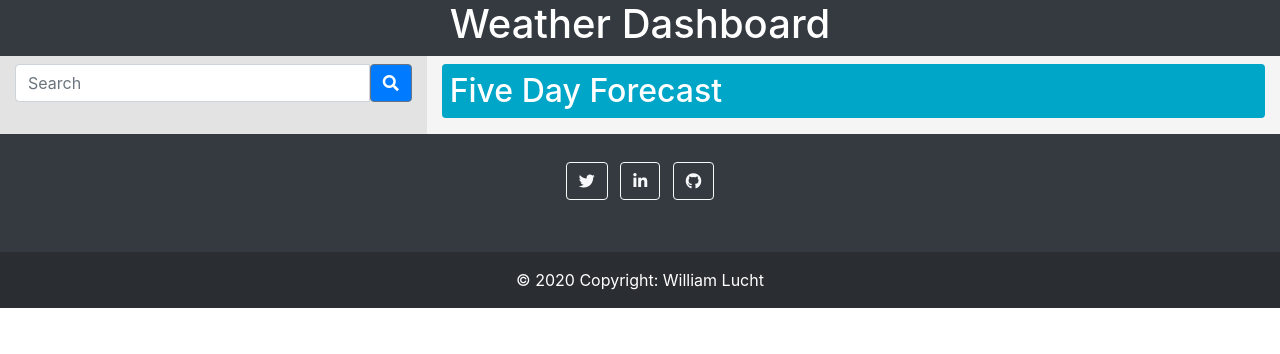
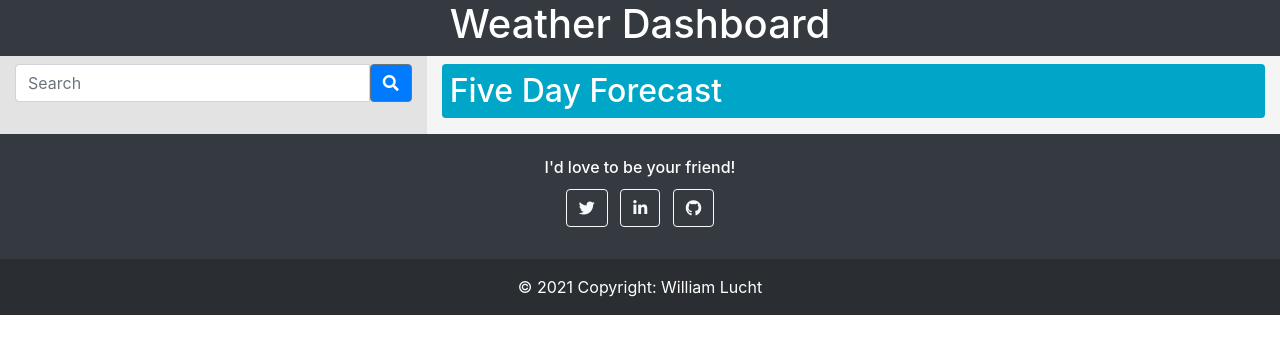
Before and after one commit to d606n6k/weather-dashboard, a plain HTML site: page index.html in a window 1280 px wide. Drawn offline with nearby package versions, Linux system fonts and the light colour scheme; no server answers.

Commit message:
small tweaks to html. Cleaned up code a bit

```diff
--- a/index.html
+++ b/index.html
@@ -11,7 +11,6 @@
     <script src="https://code.jquery.com/jquery-3.5.1.slim.min.js" integrity="sha384-DfXdz2htPH0lsSSs5nCTpuj/zy4C+OGpamoFVy38MVBnE+IbbVYUew+OrCXaRkfj" crossorigin="anonymous"></script>
     <script src="https://cdn.jsdelivr.net/npm/bootstrap@4.6.0/dist/js/bootstrap.bundle.min.js" integrity="sha384-Piv4xVNRyMGpqkS2by6br4gNJ7DXjqk09RmUpJ8jgGtD7zP9yug3goQfGII0yAns" crossorigin="anonymous"></script>
     <link rel="stylesheet" href="https://pro.fontawesome.com/releases/v5.10.0/css/all.css" integrity="sha384-AYmEC3Yw5cVb3ZcuHtOA93w35dYTsvhLPVnYs9eStHfGJvOvKxVfELGroGkvsg+p" crossorigin="anonymous"/>
-
 </head>
 <body>
     <header class="bg-dark">
@@ -48,19 +47,17 @@
     <footer class="bg-dark text-center text-white">
         <!-- Grid container -->
         <div class="container p-4 pb-0">
+            <h6>I'd love to be your friend!</h6>
           <!-- Section: Social media -->
-          <section class="mb-4">
-
+          <section class="mb-1">
             <!-- Twitter -->
             <a class="btn btn-outline-light btn-floating m-1" href="https://twitter.com/emericas1" role="button"
               ><i class="fab fa-twitter"></i
             ></a>
-
             <!-- Linkedin -->
             <a class="btn btn-outline-light btn-floating m-1" href="https://www.linkedin.com/in/williamlucht/" role="button"
               ><i class="fab fa-linkedin-in"></i
             ></a>
-
             <!-- Github -->
             <a class="btn btn-outline-light btn-floating m-1" href="https://github.com/d606n6k" role="button"
               ><i class="fab fa-github"></i
@@ -68,14 +65,10 @@
           </section>
           <!-- Section: Social media -->
         </div>
-        <!-- Grid container -->
-
-        <!-- Copyright -->
         <div class="text-center p-3" style="background-color: rgba(0, 0, 0, 0.2);">
-          © 2020 Copyright:
+          © 2021 Copyright:
           <a class="text-white" href="https://github.com/d606n6k" target="_blank">William Lucht</a>
         </div>
-        <!-- Copyright -->
       </footer>
     <script src="./assets/scripts/script.js"></script>
 </body>
```
